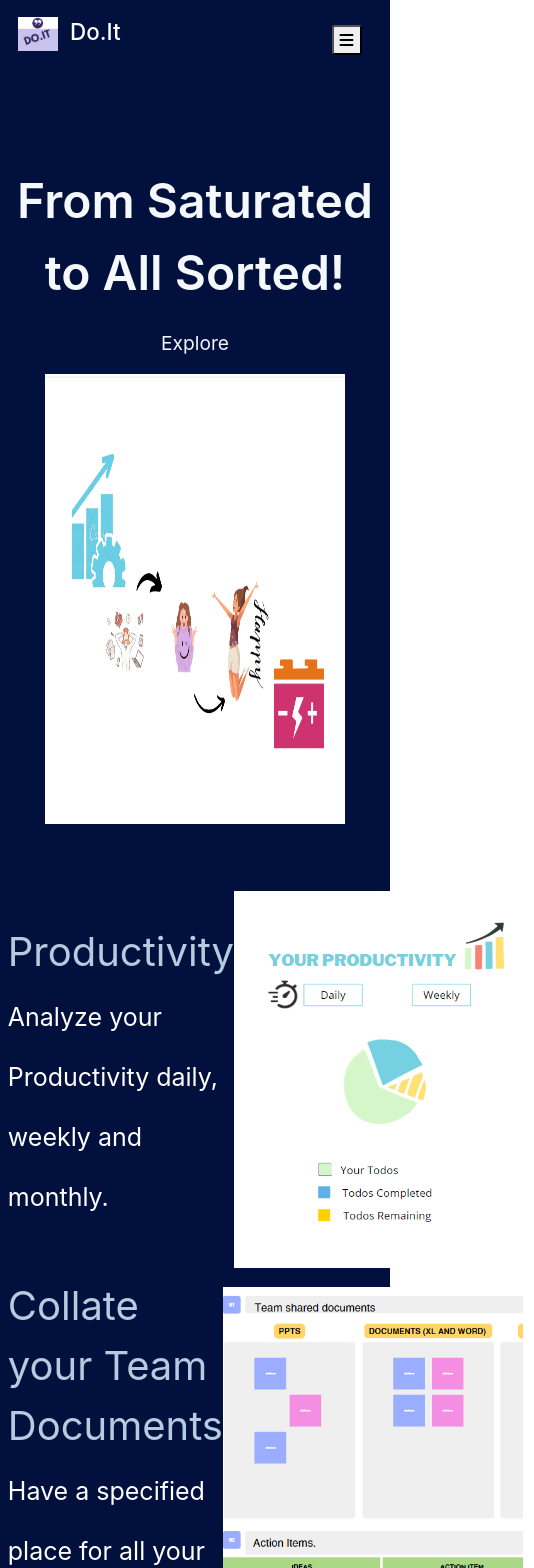
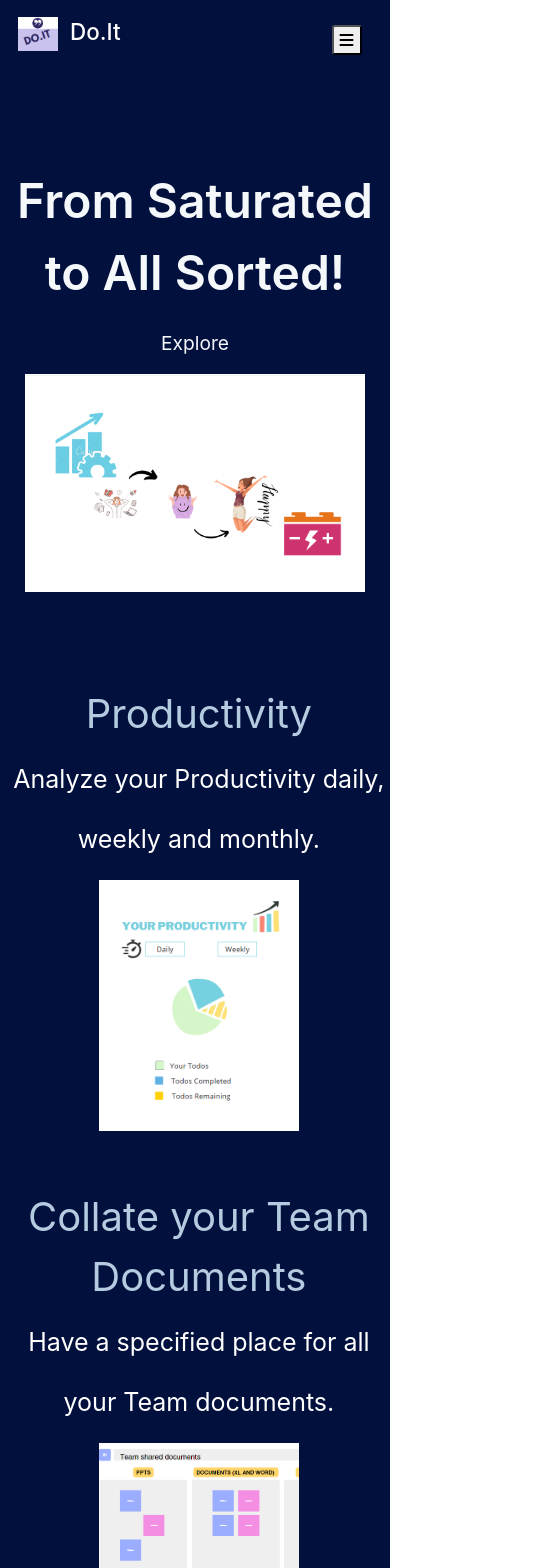
Before and after one commit to vish23698sahu/All_Purpose_Todo_App, a React (Create React App) app: page /features in a window 390 px wide. Shown: the top 1568 px of the page, 534 px wide, since content can reach past the window. Built offline with nearby package versions, Linux system fonts and the light colour scheme.

Commit message:
v - 29 Features Mobile responsive code added

```diff
--- a/src/components/Feature/FeatureCard.css
+++ b/src/components/Feature/FeatureCard.css
@@ -1,4 +1,3 @@
-
 .items{
     padding-top: 2%;
     padding-left: 2%;
@@ -18,3 +17,20 @@
     font-size: 25px;
     color: white;
 }
+
+
+@media screen and (max-width:786px) {
+    .items{
+        display: flex;
+        flex-direction: column;
+    }
+    .img-feature{
+        width: 200px;
+    }
+    .title-one{
+        font-size: 40px;
+        color: rgb(180, 203, 224);
+        max-width: 550px;
+        text-align: center;
+    }
+}
--- a/src/components/Feature/FeatureCard.js
+++ b/src/components/Feature/FeatureCard.js
@@ -4,10 +4,12 @@ import './FeatureCard.css';
 const FeatureCard = (props) => {
     return (
         <Fragment>
+            <br />
             <div className="items" >
-                <p className="title-one" >{props.title}<br /><span className="text-line">{props.text}</span></p>
-                <img src={props.image} className="img-tran" width="350px" alt="feature" ></img>
+                <div className='text-feature'><p className="title-one" >{props.title}<br /><span className="text-line">{props.text}</span></p></div>
+                <img src={props.image} className="img-tran img-feature" width="350px" alt="feature" ></img>
             </div>
+            <br />
         </Fragment>
     )
 }
--- a/src/components/Feature/Features.css
+++ b/src/components/Feature/Features.css
@@ -14,39 +14,8 @@
     padding-bottom: 1%;
 }
 
-/* .items-1 {
-    padding-top: 2%;
-    padding-left: 2%;
-    display: flex;
-    align-items: center;
-    text-align: start;
-    justify-content: space-evenly;
-} */
-
-/* .one {
-    font-size: 40px;
-    color: rgb(180, 203, 224);
-} */
-
-/* .items-2 {
-    padding-top: 2%;
-    padding-left: 2%;
-    display: flex;
-    align-items: center;
-    text-align: start;
-    justify-content: space-evenly;
-} */
-
-/* .item1-line {
-    font-size: 30px;
-    color: white;
-} */
-
-/* .items-3 {
-    padding-top: 2%;
-    padding-left: 2%;
-    display: flex;
-    align-items: center;
-    text-align: start;
-    justify-content: space-evenly;
-} */
+@media screen and (max-width:786px) {
+    .img-features{
+        width: 340px;
+    }
+}
--- a/src/components/Feature/Features.js
+++ b/src/components/Feature/Features.js
@@ -10,7 +10,7 @@ const Features = () => {
             <div className="feature-container" >
                 <p className="tag-lines">From Saturated to All Sorted!</p>
                 <p className="second-line">Explore</p>
-                <img src={featureOne} className="img-tran" width="750px" height="450px" alt="feature" ></img>
+                <img src={featureOne} className="img-tran img-features" width="750px" alt="feature" ></img>
 
                 <div className="container-new" >
                     {
@@ -19,6 +19,8 @@ const Features = () => {
                         })
                     }
                 </div>
+                <br />
+                <br />
             </div>
         </Fragment>
     );
```
